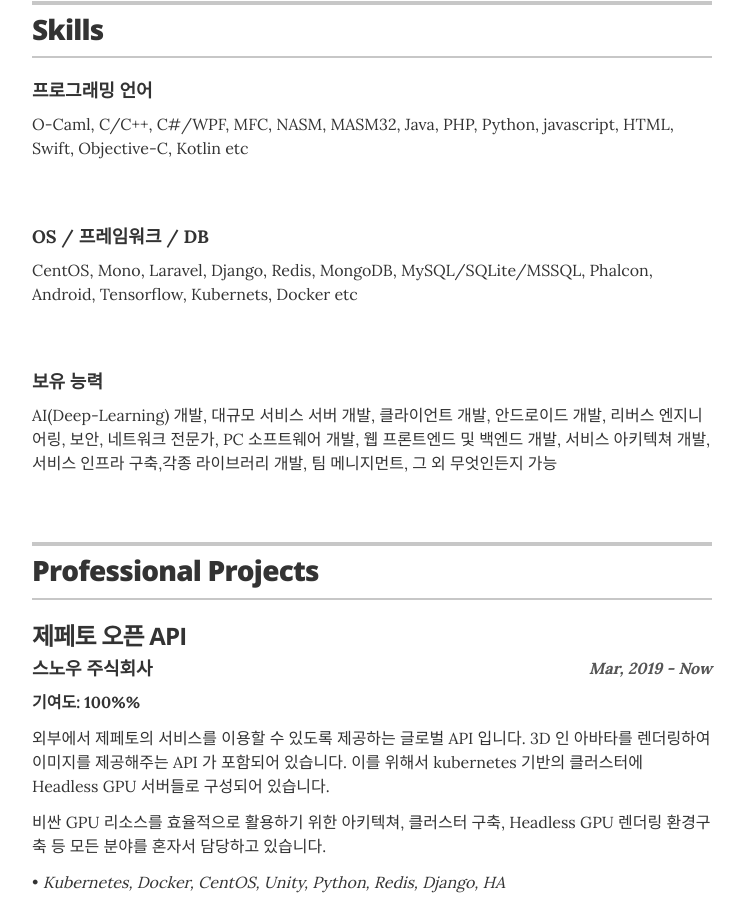
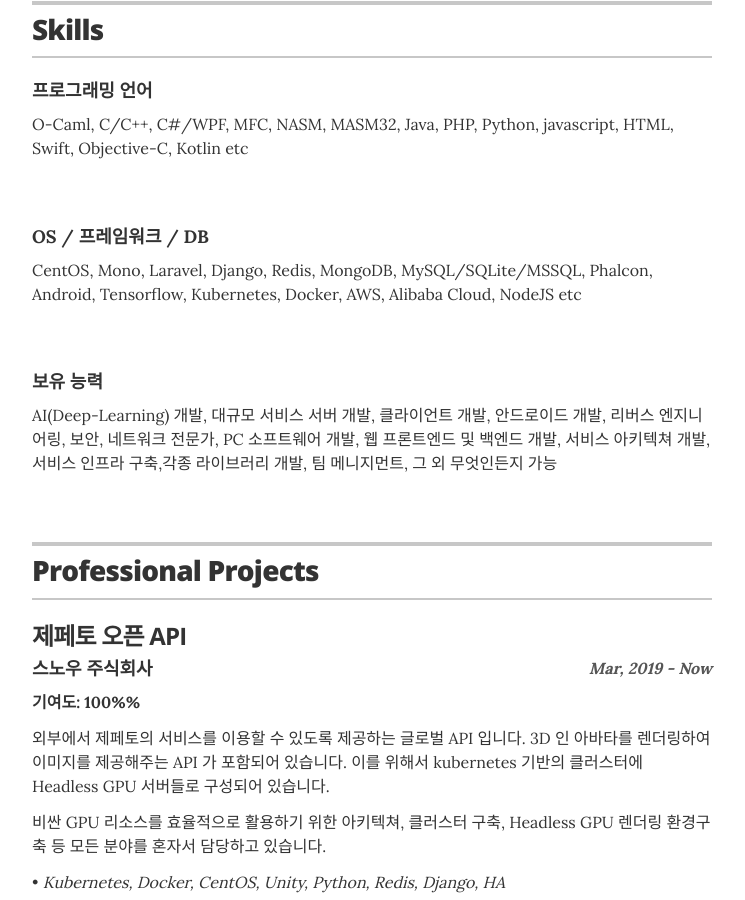
Before and after one commit to und3rs/resume_kr, a Jekyll site: the page built from index.html, in a window 1280 px wide and 900 px high, scrolled down 1770 px. Shown: the whole window, without its empty margins (268-1013 px from the left). Built offline with Jekyll 4.4.1, drawn with Linux system fonts in a browser that asks for light colours.

Commit message:
Update skills.yml

```diff
--- a/_data/skills.yml
+++ b/_data/skills.yml
@@ -5,7 +5,7 @@
   description: O-Caml, C/C++, C#/WPF, MFC, NASM, MASM32, Java, PHP, Python, javascript, HTML, Swift, Objective-C, Kotlin  etc
 
 - skill: OS / 프레임워크 / DB
-  description: CentOS, Mono, Laravel, Django, Redis, MongoDB, MySQL/SQLite/MSSQL, Phalcon, Android, Tensorflow, Kubernets, Docker etc
+  description: CentOS, Mono, Laravel, Django, Redis, MongoDB, MySQL/SQLite/MSSQL, Phalcon, Android, Tensorflow, Kubernetes, Docker, AWS, Alibaba Cloud, NodeJS etc
 
 - skill: 보유 능력
   description: AI(Deep-Learning) 개발, 대규모 서비스 서버 개발, 클라이언트 개발, 안드로이드 개발, 리버스 엔지니어링, 보안, 네트워크 전문가, PC 소프트웨어 개발, 웹 프론트엔드 및 백엔드 개발, 서비스 아키텍쳐 개발, 서비스 인프라 구축,각종 라이브러리 개발, 팀 메니지먼트, 그 외 무엇인든지 가능
```
